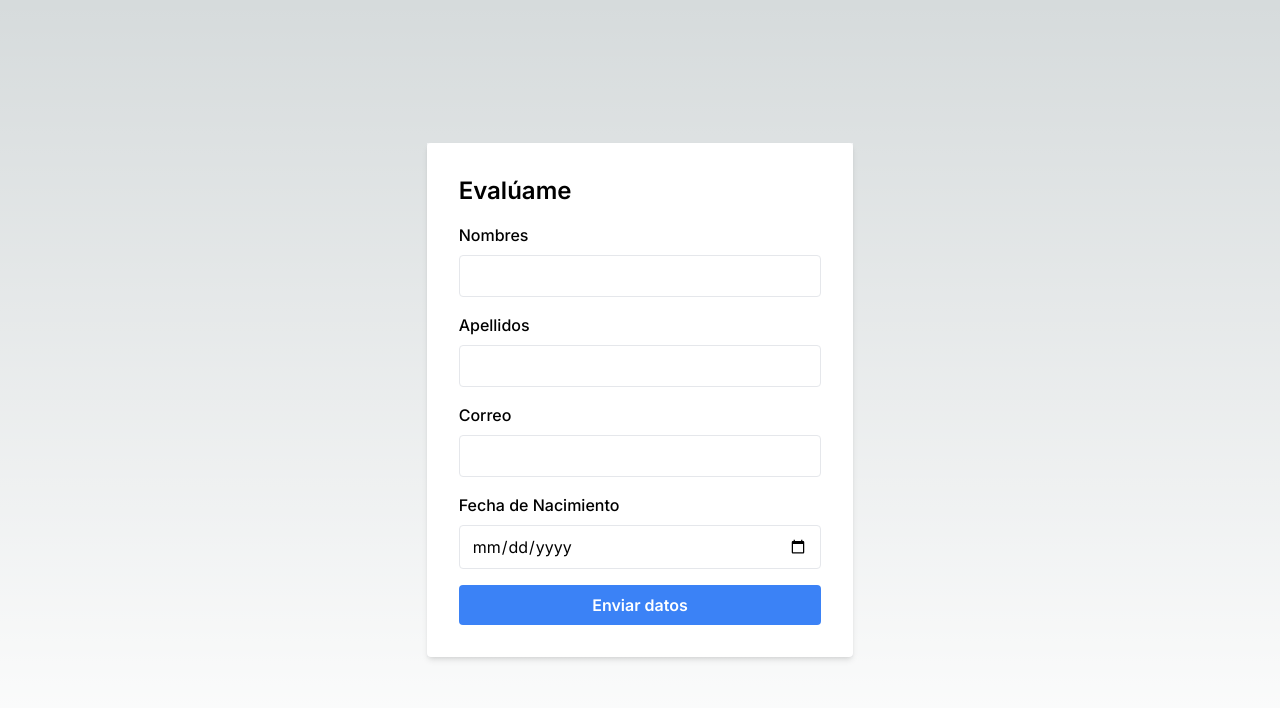
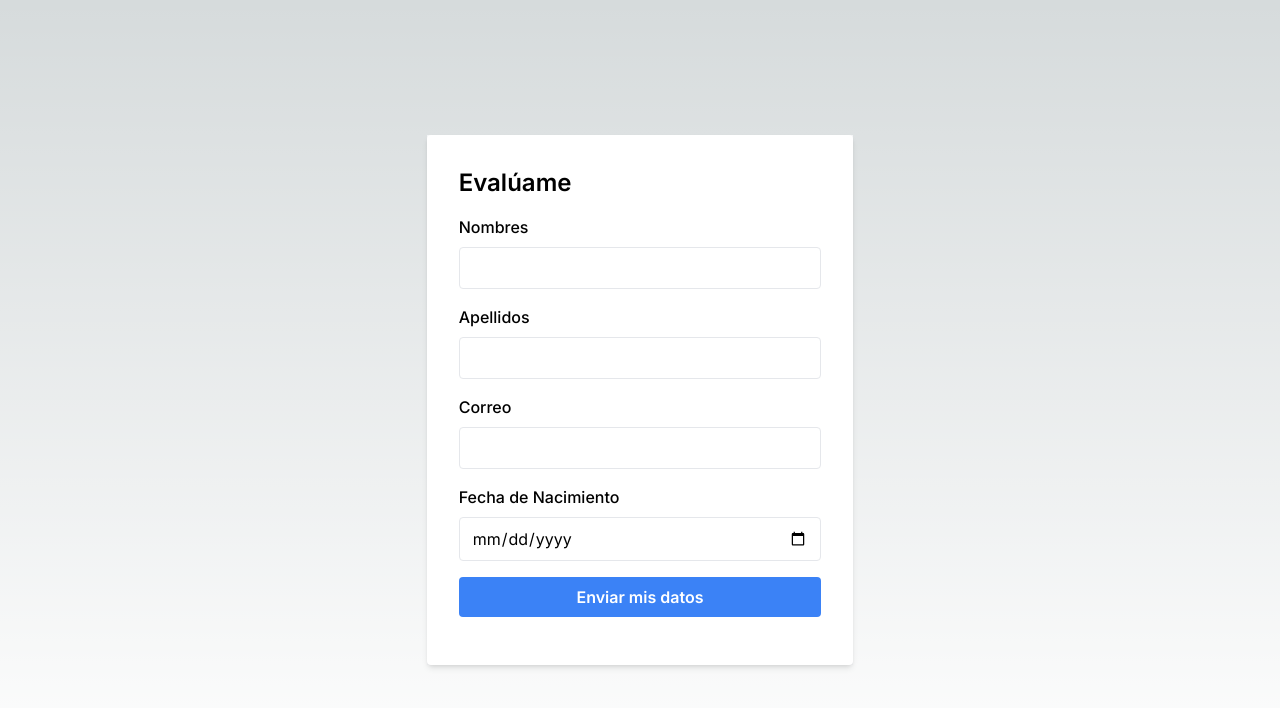
Before and after one commit to savelozo/desv_frontend, a Next.js app: page / in a window 1280 px wide. Both pictures are taken after a click on the button "¡Evalúame!". Shown: the top 708 px of the page. Built offline with nearby package versions, Linux system fonts and the light colour scheme.

Commit message:
Add django-cors-headers & let receive requests from external apps

```diff
--- a/package.json
+++ b/package.json
@@ -10,6 +10,7 @@
   },
   "dependencies": {
     "autoprefixer": "10.4.14",
+    "axios": "^1.4.0",
     "eslint": "8.40.0",
     "eslint-config-next": "13.4.1",
     "next": "13.4.1",
--- a/src/components/formEvaluation.jsx
+++ b/src/components/formEvaluation.jsx
@@ -1,4 +1,5 @@
 import React from 'react';
+import EvaluameFormButton from './forms-components/evaluameButtonForm';
 
 const EvaluameForm = () => {
   return (
@@ -22,9 +23,7 @@ const EvaluameForm = () => {
             <label htmlFor="birthdate" className="block font-medium mb-2">Fecha de Nacimiento</label>
             <input type="date" id="birthdate" className="w-full border rounded px-3 py-2" />
           </div>
-          <button type="submit" className="bg-blue-500 text-white font-semibold py-2 px-4 rounded w-full hover:bg-blue-600">
-            Enviar datos
-          </button>
+          <EvaluameFormButton formData={{1:'hola'}} />
         </form>
       </div>
     </div>
--- /dev/null
+++ b/src/components/forms-components/evaluameButtonForm.jsx
@@ -0,0 +1,30 @@
+import React from 'react';
+import axios from 'axios';
+
+const EvaluameFormButton = ({ formData }) => {
+
+    const handleButtonClick = async (e) => {
+      event.preventDefault();
+      console.log("Enviando datos...")
+      try {
+        const response = await axios.post('http://localhost:8000/desv_form/submit_data/', formData);
+        console.log(response.data.message);
+      } catch (error) {
+        console.log("Error:")
+        console.error(error);
+      }
+    };
+
+  return (
+    <button
+        className="bg-blue-500 hover:bg-blue-600 text-white font-semibold pb-2 pt-0 px-4 rounded mb-4 w-full"
+        onClick={handleButtonClick}>
+        <div className="flex flex-col items-center">
+            <span className="mt-2">Enviar mis datos</span>
+        </div>
+    </button>
+  );
+};
+
+
+export default EvaluameFormButton;
```
Also changed, not shown: 1 other file (tests, documents, lock files or other folders).
